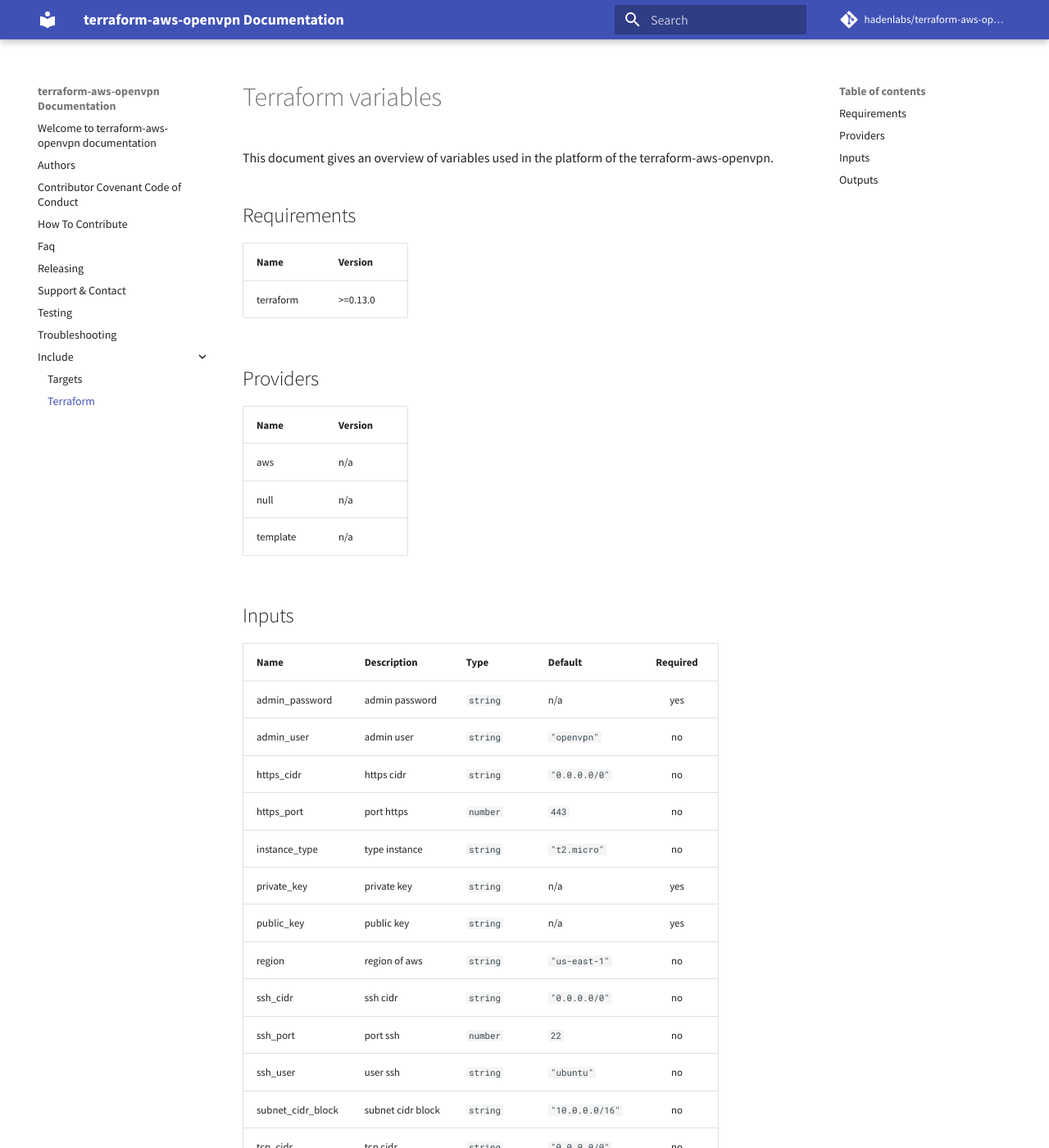
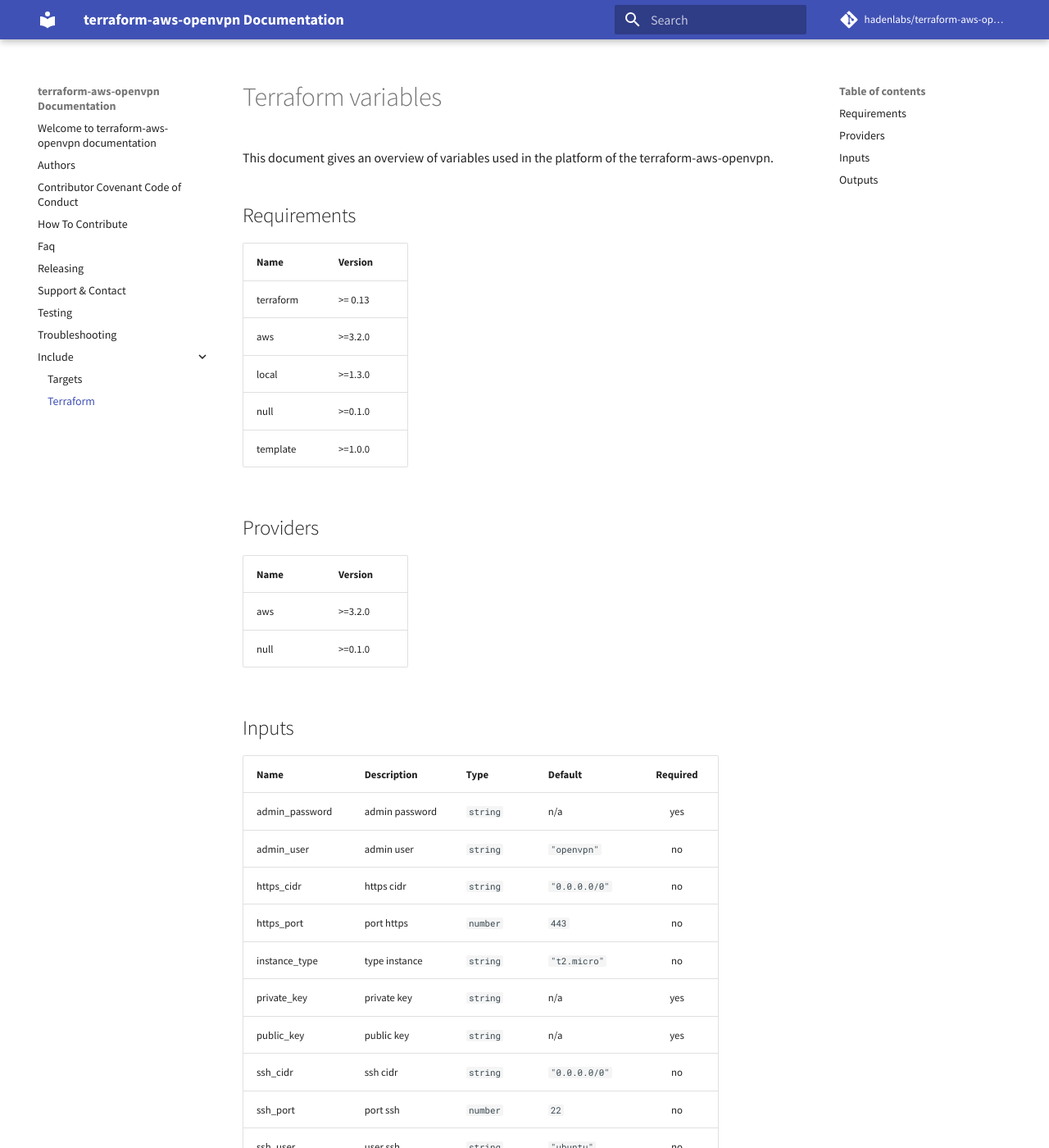
Before and after one commit to hadenlabs/terraform-aws-openvpn, an MkDocs documentation site: the page built from docs/include/terraform.md, in a window 1280 px wide and 1400 px high. Shown: the whole window at 82% size. Built offline with MkDocs 1.6.1 and Material for MkDocs 9.7.7, drawn with Linux system fonts in a browser that asks for light colours; comment, search, counter and statistics services are not loaded; some of the changed text lies outside the part shown.

Commit message:
build: generate readme and vars terraform (#14)

```diff
--- a/docs/include/terraform.md
+++ b/docs/include/terraform.md
@@ -1,49 +1,48 @@
 <!-- DO NOT EDIT. THIS FILE IS GENERATED BY THE MAKEFILE. -->
-
 # Terraform variables
-
 This document gives an overview of variables used in the platform of the terraform-aws-openvpn.
-
 ## Requirements
 
-| Name      | Version  |
-| --------- | -------- |
-| terraform | >=0.13.0 |
+| Name | Version |
+|------|---------|
+| terraform | >= 0.13 |
+| aws | >=3.2.0 |
+| local | >=1.3.0 |
+| null | >=0.1.0 |
+| template | >=1.0.0 |
 
 ## Providers
 
-| Name     | Version |
-| -------- | ------- |
-| aws      | n/a     |
-| null     | n/a     |
-| template | n/a     |
+| Name | Version |
+|------|---------|
+| aws | >=3.2.0 |
+| null | >=0.1.0 |
 
 ## Inputs
 
-| Name              | Description       | Type     | Default         | Required |
-| ----------------- | ----------------- | -------- | --------------- | :------: |
-| admin_password    | admin password    | `string` | n/a             |   yes    |
-| admin_user        | admin user        | `string` | `"openvpn"`     |    no    |
-| https_cidr        | https cidr        | `string` | `"0.0.0.0/0"`   |    no    |
-| https_port        | port https        | `number` | `443`           |    no    |
-| instance_type     | type instance     | `string` | `"t2.micro"`    |    no    |
-| private_key       | private key       | `string` | n/a             |   yes    |
-| public_key        | public key        | `string` | n/a             |   yes    |
-| region            | region of aws     | `string` | `"us-east-1"`   |    no    |
-| ssh_cidr          | ssh cidr          | `string` | `"0.0.0.0/0"`   |    no    |
-| ssh_port          | port ssh          | `number` | `22`            |    no    |
-| ssh_user          | user ssh          | `string` | `"ubuntu"`      |    no    |
-| subnet_cidr_block | subnet cidr block | `string` | `"10.0.0.0/16"` |    no    |
-| tcp_cidr          | tcp cidr          | `string` | `"0.0.0.0/0"`   |    no    |
-| tcp_port          | port tcp          | `number` | `943`           |    no    |
-| udp_cidr          | udp cidr          | `string` | `"0.0.0.0/0"`   |    no    |
-| udp_port          | udp tcp           | `number` | `1194`          |    no    |
-| vpc_cidr_block    | vpc cidr block    | `string` | `"10.0.0.0/16"` |    no    |
+| Name | Description | Type | Default | Required |
+|------|-------------|------|---------|:--------:|
+| admin\_password | admin password | `string` | n/a | yes |
+| admin\_user | admin user | `string` | `"openvpn"` | no |
+| https\_cidr | https cidr | `string` | `"0.0.0.0/0"` | no |
+| https\_port | port https | `number` | `443` | no |
+| instance\_type | type instance | `string` | `"t2.micro"` | no |
+| private\_key | private key | `string` | n/a | yes |
+| public\_key | public key | `string` | n/a | yes |
+| ssh\_cidr | ssh cidr | `string` | `"0.0.0.0/0"` | no |
+| ssh\_port | port ssh | `number` | `22` | no |
+| ssh\_user | user ssh | `string` | `"ubuntu"` | no |
+| subnet\_cidr\_block | subnet cidr block | `string` | `"10.0.0.0/16"` | no |
+| tcp\_cidr | tcp cidr | `string` | `"0.0.0.0/0"` | no |
+| tcp\_port | port tcp | `number` | `943` | no |
+| udp\_cidr | udp cidr | `string` | `"0.0.0.0/0"` | no |
+| udp\_port | udp tcp | `number` | `1194` | no |
+| vpc\_cidr\_block | vpc cidr block | `string` | `"10.0.0.0/16"` | no |
 
 ## Outputs
 
-| Name        | Description |
-| ----------- | ----------- |
-| instance    | n/a         |
-| instance_ip | n/a         |
-| private_key | n/a         |
+| Name | Description |
+|------|-------------|
+| instance | return instance openvpn |
+| instance\_ip | return instance openvpn public ip |
+| private\_key | return filepath privatekey |
```
Also changed, not shown: README.md (+91 -45 lines).
